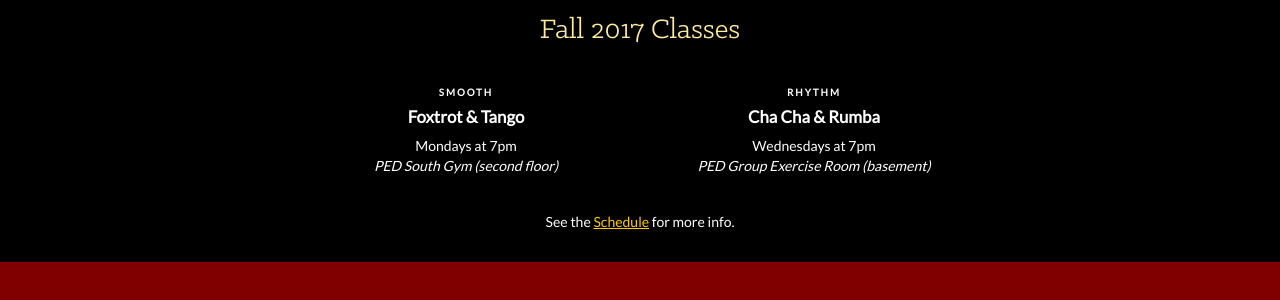
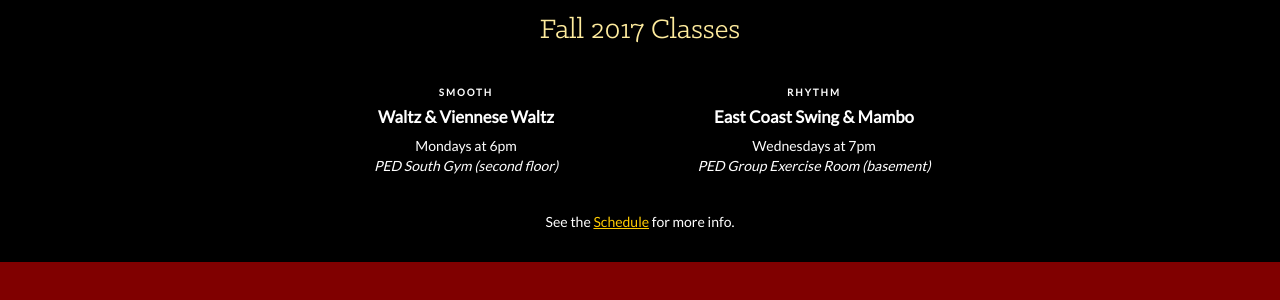
Before and after one commit to uscballroom/uscballroom.github.io, a Jekyll site: the page built from _pages/home.html, in a window 1280 px wide. Shown: the part 1355-1655 px from the top of the page. Built offline with Jekyll 4.4.1, drawn with Linux system fonts in a browser that asks for light colours; some web fonts are replaced.

Commit message:
Updated Schedule (Dana)

```diff
--- a/_pages/home.html
+++ b/_pages/home.html
@@ -44,13 +44,13 @@ large_header: true
       <div class="Home_classes">
         <div>
           <h6>SMOOTH</h6>
-          <h5>Foxtrot &amp; Tango</h5>
-          <p>Mondays at 7pm</p>
+          <h5>Waltz &amp; Viennese Waltz</h5>
+          <p>Mondays at 6pm</p>
           <p><i>PED South Gym (second floor)</i></p>
         </div>
         <div>
           <h6>RHYTHM</h6>
-          <h5>Cha Cha &amp; Rumba</h5>
+          <h5>East Coast Swing &amp; Mambo</h5>
           <p>Wednesdays at 7pm</p>
           <p><i>PED Group Exercise Room (basement)</i></p>
         </div>
```
